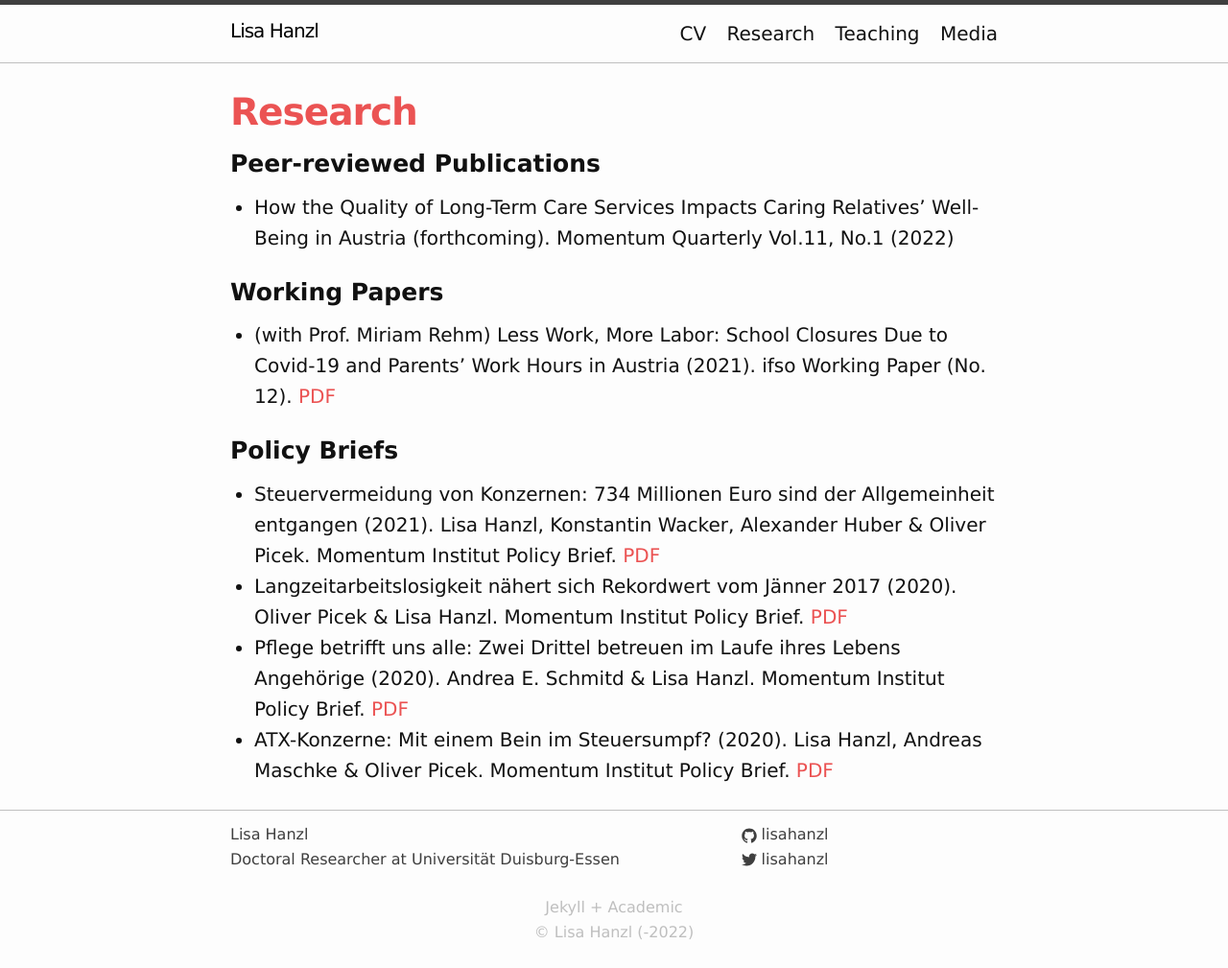
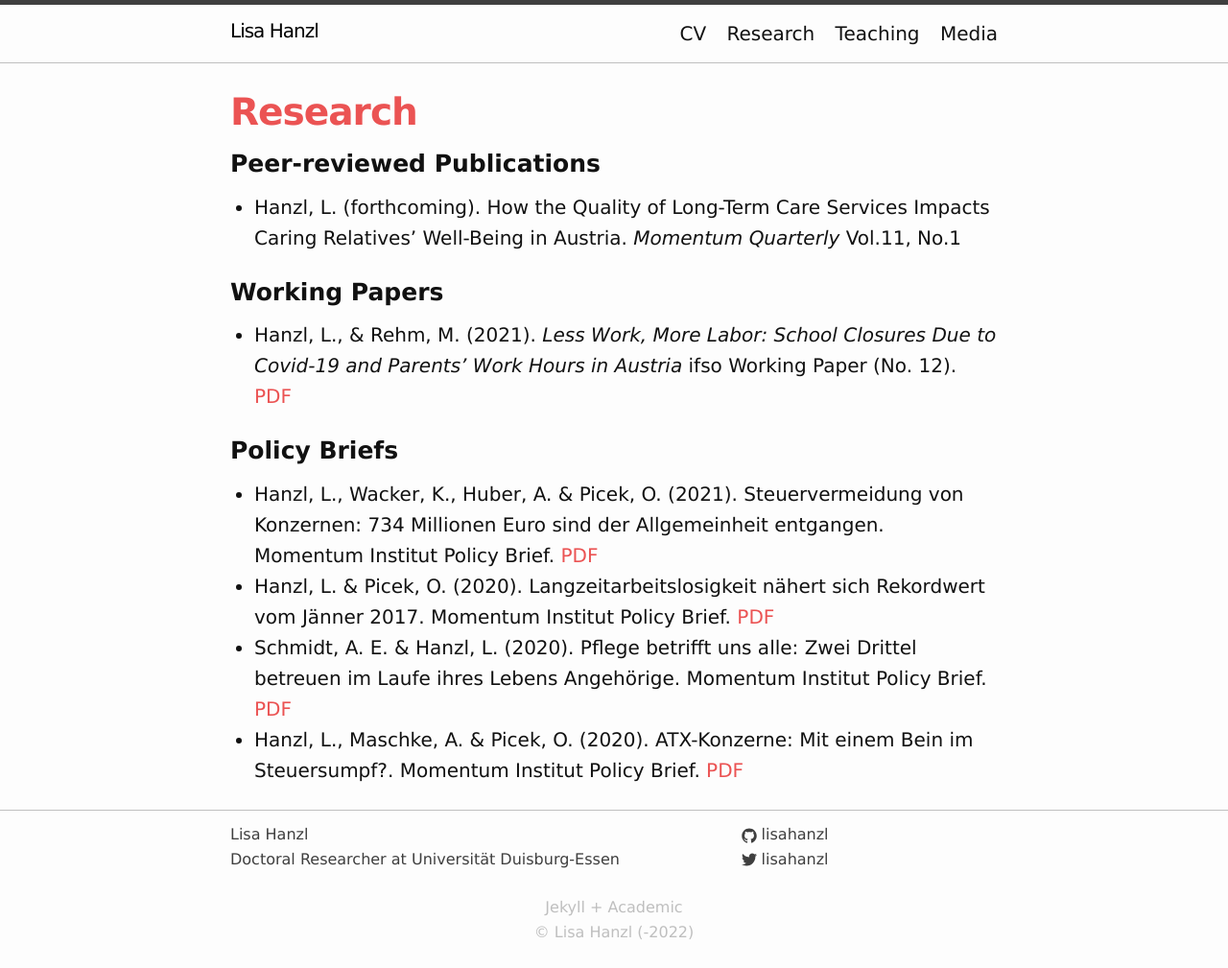
Before and after one commit to lisahanzl/lisahanzl.github.io, a Jekyll site: the page built from 01_research.md, in a window 1280 px wide. Shown: the whole page at 96% size. Built offline with Jekyll 4.4.1, drawn with Linux system fonts in a browser that asks for light colours.

Commit message:
Cite APA

```diff
--- a/01_research.md
+++ b/01_research.md
@@ -8,18 +8,18 @@ permalink: /research/
 
 ### Peer-reviewed Publications
 <p> </p>
-- How the Quality of Long-Term Care Services Impacts Caring Relatives’ Well-Being in Austria (forthcoming). Momentum Quarterly Vol.11, No.1 (2022)
+- Hanzl, L. (forthcoming). How the Quality of Long-Term Care Services Impacts Caring Relatives’ Well-Being in Austria. *Momentum Quarterly* Vol.11, No.1
 <p> </p>
 
 ### Working Papers
 <p> </p>
-- (with Prof. Miriam Rehm) Less Work, More Labor: School Closures Due to Covid-19 and Parents' Work Hours in Austria (2021). ifso Working Paper (No. 12). [PDF](https://www.uni-due.de/imperia/md/content/soziooekonomie/ifsowp12_hanzlrehm2021.pdf){:target="_blank"}
+- Hanzl, L., & Rehm, M. (2021). *Less Work, More Labor: School Closures Due to Covid-19 and Parents' Work Hours in Austria* ifso Working Paper (No. 12). [PDF](https://www.uni-due.de/imperia/md/content/soziooekonomie/ifsowp12_hanzlrehm2021.pdf){:target="_blank"}
 <p> </p>
 
 ### Policy Briefs
 <p> </p>
-- Steuervermeidung von Konzernen: 734 Millionen Euro sind der Allgemeinheit entgangen (2021). Lisa Hanzl, Konstantin Wacker, Alexander Huber & Oliver Picek. Momentum Institut Policy Brief. [PDF](https://www.momentum-institut.at/system/files/2021-02/moment_policybrief_ctrd.pdf){:target="_blank"}
-- Langzeitarbeitslosigkeit nähert sich Rekordwert vom Jänner 2017 (2020). Oliver Picek & Lisa Hanzl. Momentum Institut Policy Brief. [PDF](https://www.momentum-institut.at/system/files/2021-01/pb_21.2020_1112_langzeitarbeitslosigkeit.pdf){:target="_blank"}
-- Pflege betrifft uns alle: Zwei Drittel betreuen im Laufe ihres Lebens Angehörige (2020). Andrea E. Schmitd & Lisa Hanzl. Momentum Institut Policy Brief. [PDF](https://www.momentum-institut.at/system/files/2020-07/200712_m_paper_pflege.pdf){:target="_blank"}
-- ATX-Konzerne: Mit einem Bein im Steuersumpf? (2020).  Lisa Hanzl, Andreas Maschke & Oliver Picek. Momentum Institut Policy Brief. [PDF](https://www.momentum-institut.at/system/files/2020-06/moment_policybrief_steuersenkung_20200605.pdf){:target="_blank"}
+- Hanzl, L., Wacker, K., Huber, A. & Picek, O. (2021). Steuervermeidung von Konzernen: 734 Millionen Euro sind der Allgemeinheit entgangen. Momentum Institut Policy Brief. [PDF](https://www.momentum-institut.at/system/files/2021-02/moment_policybrief_ctrd.pdf){:target="_blank"}
+- Hanzl, L. & Picek, O. (2020). Langzeitarbeitslosigkeit nähert sich Rekordwert vom Jänner 2017. Momentum Institut Policy Brief. [PDF](https://www.momentum-institut.at/system/files/2021-01/pb_21.2020_1112_langzeitarbeitslosigkeit.pdf){:target="_blank"}
+- Schmidt, A. E. & Hanzl, L. (2020). Pflege betrifft uns alle: Zwei Drittel betreuen im Laufe ihres Lebens Angehörige. Momentum Institut Policy Brief. [PDF](https://www.momentum-institut.at/system/files/2020-07/200712_m_paper_pflege.pdf){:target="_blank"}
+- Hanzl, L., Maschke, A. & Picek, O. (2020). ATX-Konzerne: Mit einem Bein im Steuersumpf?. Momentum Institut Policy Brief. [PDF](https://www.momentum-institut.at/system/files/2020-06/moment_policybrief_steuersenkung_20200605.pdf){:target="_blank"}
 <p> </p>
```
